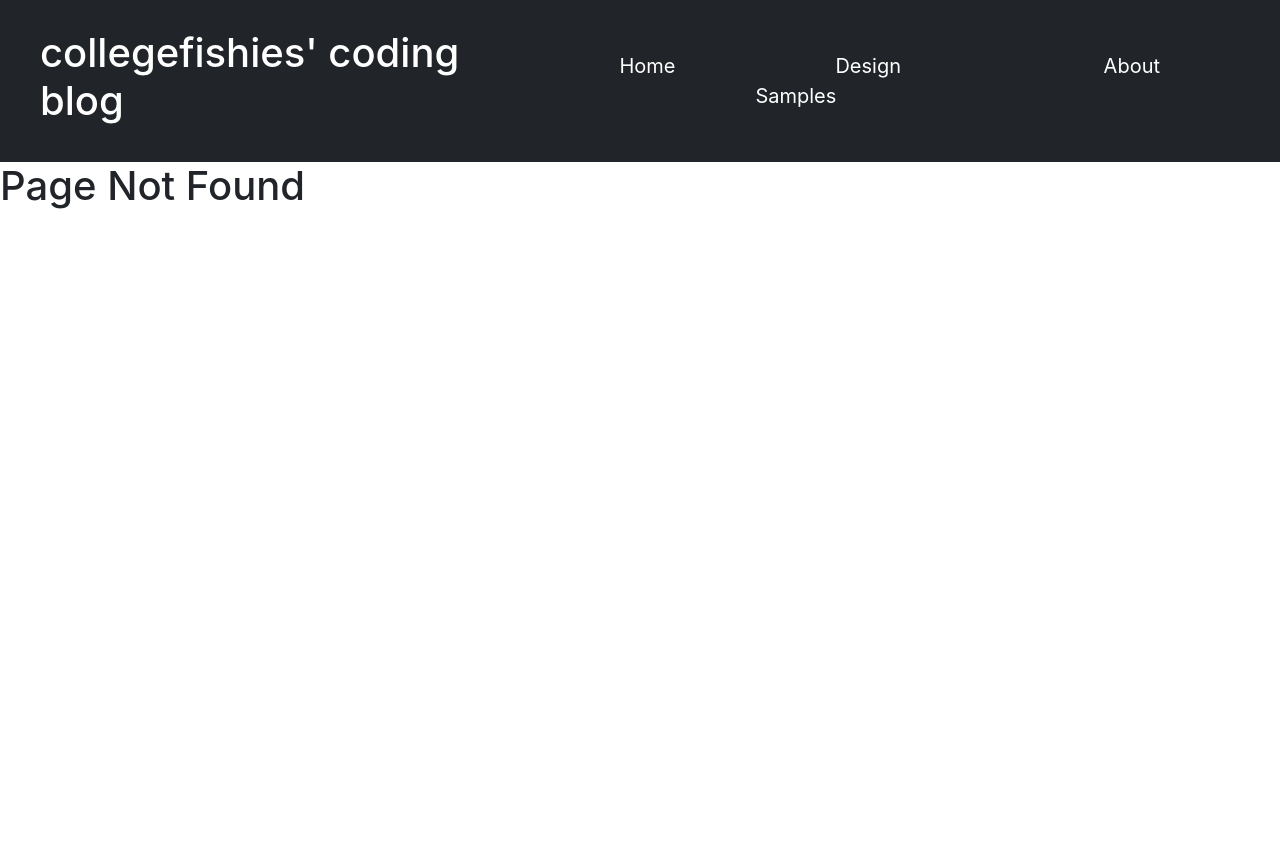
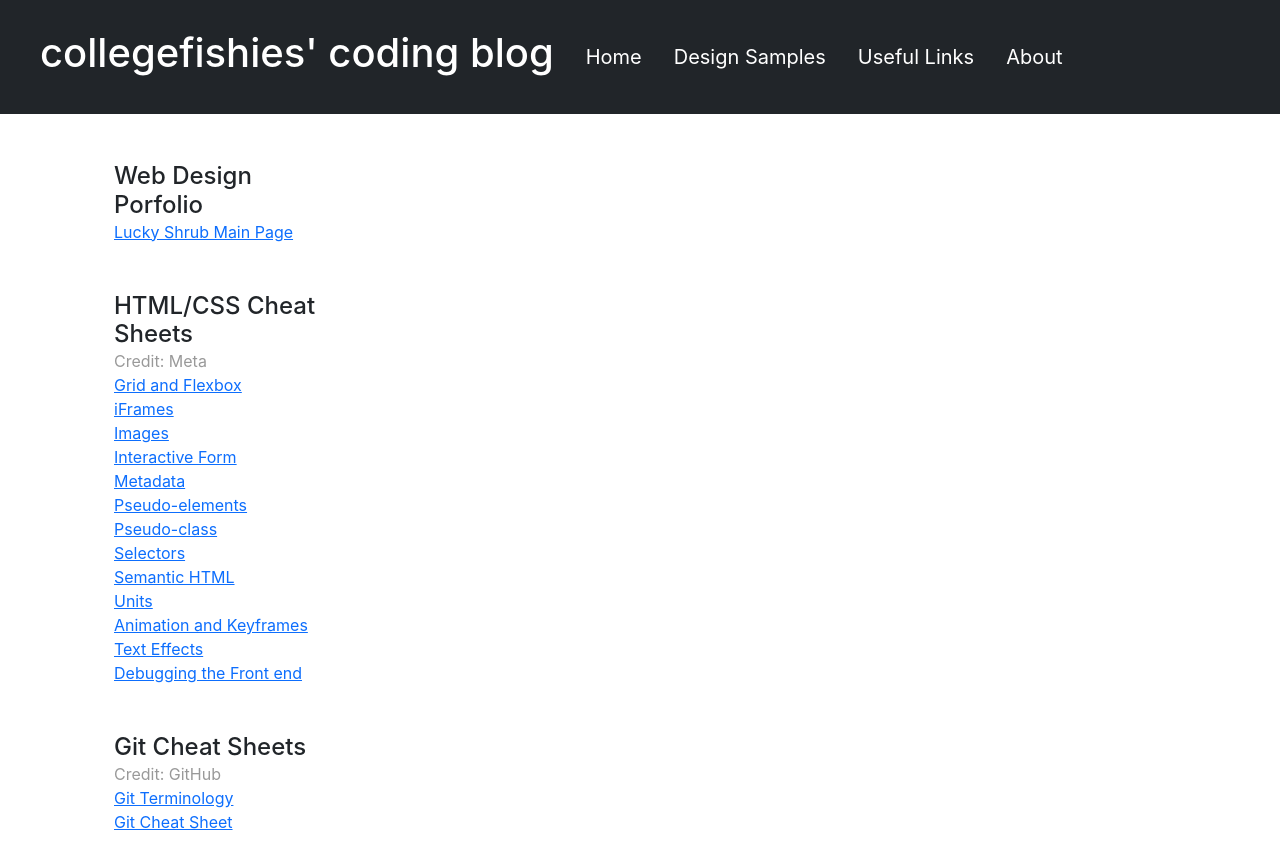
Before and after one commit to collegefishies/collegefishies.github.io, a React (Create React App) app: page /useful-links in a window 1280 px wide. Before the commit this address had no page. Shown: the top 868 px of the page. Before the commit the page ends 800 px from the top, so only its background shows below. Built offline with nearby package versions, Linux system fonts and the light colour scheme.

Commit message:
Add UsefulLinks

```diff
--- a/src/App.js
+++ b/src/App.js
@@ -1,6 +1,7 @@
 import Header	from './comp/Header'
 import Blog  	from './pages/Blog'
 import Samples 	from './pages/Samples'
+import UsefulLinks 	from './pages/UsefulLinks'
 import About 	from './pages/About'
 import {Routes, Route} from 'react-router-dom'
 import './assets/css/App.css'
@@ -19,6 +20,7 @@ function App() {
 			<Routes>
 				<Route path="/" element={<Blog />} />
 				<Route path="/samples" element={<Samples />} />
+				<Route path="/useful-links" element={<UsefulLinks />} />
 				<Route path="/about" element={<About />} />
 				<Route path="*" element={<NotFound />} />
 			</Routes>
--- a/src/comp/NavToBurger.js
+++ b/src/comp/NavToBurger.js
@@ -6,15 +6,16 @@ const NavLink = styled(Link)`
   text-decoration: none;
   font-size: 1.25rem;
   color: white;
-  padding-left: 5rem;
-  padding-right: 5rem;
   padding-top: 1rem;
   padding-bottom: 1rem;
   border-radius: 0.5rem;
   &:hover {
-    background-color: #ccc;
-    color: black;
+    color: grey;
   }
+`
+
+const LI = styled.li`
+margin: 1rem;
 `
 
 export default function NavToBurger(props) {
@@ -28,15 +29,18 @@ export default function NavToBurger(props) {
         </button>
         <div className="collapse navbar-collapse" id="navbarSupportedContent">
           <ul className="navbar-nav me-auto mb-2 mb-lg-0">
-            <li className="nav-item">
+            <LI className="nav-item">
               <NavLink to="/">Home</NavLink>
-            </li>
-            <li className="nav-item">
+            </LI>
+            <LI className="nav-item">
               <NavLink to="/samples">Design Samples</NavLink>
-            </li>
-            <li className="nav-item">
+            </LI>
+            <LI className="nav-item">
+              <NavLink to="/useful-links">Useful Links</NavLink>
+            </LI>
+            <LI className="nav-item">
               <NavLink to="/about">About</NavLink>
-            </li>
+            </LI>
           </ul>
         </div>
       </div>
--- /dev/null
+++ b/src/pages/UsefulLinks.js
@@ -0,0 +1,17 @@
+import ContentArea	from '../comp/ContentArea'
+import Sidebar    	from '../comp/Sidebar'
+import UsefulLinks	from '../comp/UsefulLinks'
+import Content    	from '../comp/Content'
+import Row from 'react-bootstrap/Row'
+
+function Main() {
+	return (
+			<ContentArea>
+				<Row>
+					<Sidebar forceVisible={true}/>
+				</Row>
+			</ContentArea>
+	);
+}
+
+export default Main;
```
